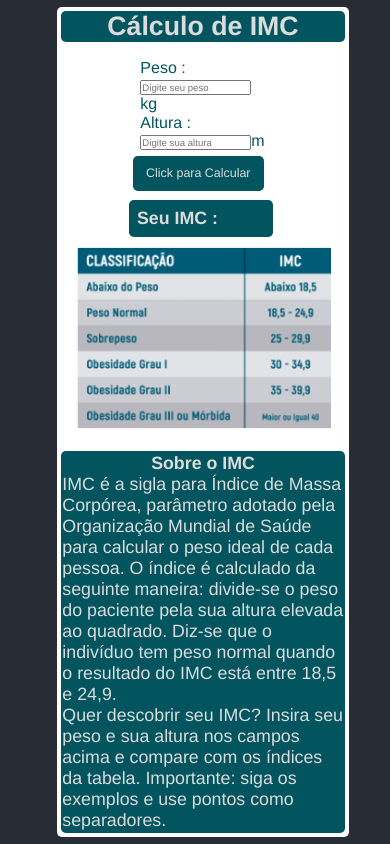
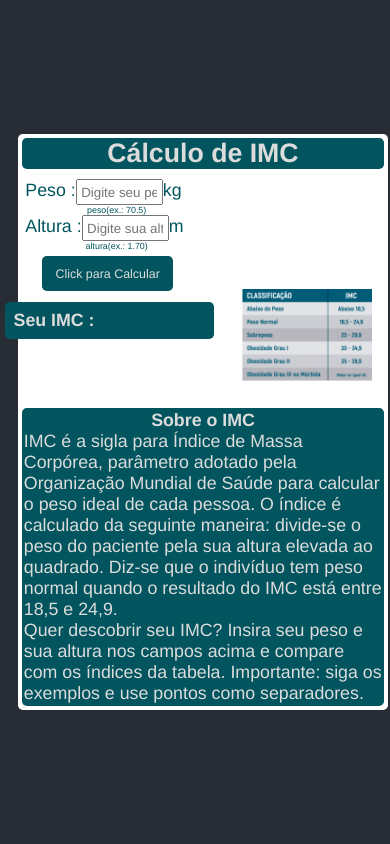
Before and after one commit to AndreLeal950/Calculadora_IMC, a React (Create React App) app: page / in a window 390 px wide. Built offline with nearby package versions, Linux system fonts and the light colour scheme; the HTML template or start-up script is replaced by a standard one.

Commit message:
Ajuste na responsividade dos campos, estavam saturando o container

```diff
--- a/src/styles/input.sass
+++ b/src/styles/input.sass
@@ -13,7 +13,7 @@
     padding: 1%
     color: #02555e
 
-    @media( max-width: 420px)
+    @media( max-width: 375px)
         background-color: #FFF
         display: flex
         justify-content: flex-start
@@ -26,30 +26,34 @@
         padding: 1%
         color: #02555e
     p
-        font-size: 60%
+        font-size: 50%
         color: #02555e
-        padding-top: .5%
-        margin-left: 15%
+        padding: 0%
+        margin-left: 5%
 
-        @media( max-width: 420px)
+        @media( max-width: 375px)
             font-size: 0%
 
     .p
         font-size: 60%
         color: #02555e
         padding-top: .8%
-        margin-left: 18%
+        margin-left: 0%
 
-        @media( max-width: 420px)
-            font-size: 43%
+        @media( max-width: 375px)
+            font-size: 40%
             color: #02555e
             padding-top: .8%
             margin-left: -5%
             font-weight: bold
 
     input
-        @media( max-width: 420px)
+        padding: 2%
+        width: 50%
+        @media( max-width: 375px)
             font-size: 60%
+            width: 70%
+            margin-left: 1%
 
 .body
     display: flex
@@ -60,7 +64,7 @@
     padding: 1%
     margin: 2% 0
 
-    @media( max-width: 420px)
+    @media( max-width: 375px)
         display: flex
         justify-content: center
         align-items: center
@@ -70,7 +74,7 @@
         margin: 3% auto
 
 label
-    @media( max-width: 420px)
+    @media( max-width: 375px)
         font-size: 90%
 
 .title
@@ -90,10 +94,11 @@ label
         transform: rotateX(0deg)
 
 button
-    font-size: 70%
+    font-size: 80%
     width: 150%
     padding: 10%
-    margin-top: 8%
+    margin-top: 7%
+    margin-left: -29%
     background-color: #02555e
     color: #DCDCDC
     border-radius: .3rem
@@ -111,15 +116,15 @@ button
     align-items: center
     background-color: #02555e
     color: #dcdcdc
-    width: 57%
-    padding: 3%
+    width: 35%
+    padding: 2%
     border-radius: .3rem
     margin-top: 3%
-    margin-left: 19%
+    margin-left: -1%
 
     @media( max-width: 420px)
-        width: 115%
-        padding: 2.5%
+        width: 120%
+        padding: 2%
         border-radius: .3rem
         margin-top: 3%
         margin-left: -3%
--- a/src/styles/table.sass
+++ b/src/styles/table.sass
@@ -1,10 +1,10 @@
 img
-    width: 56%
+    width: 45%
     padding: 1rem
-    margin-left: 46%
-    margin-top: -31%
+    margin-left: 56%
+    margin-top: -22%
 
-    @media( max-width: 420px)
+    @media( max-width: 375px)
         width: 100%
         padding: 5%
         margin-left: 0%
```
